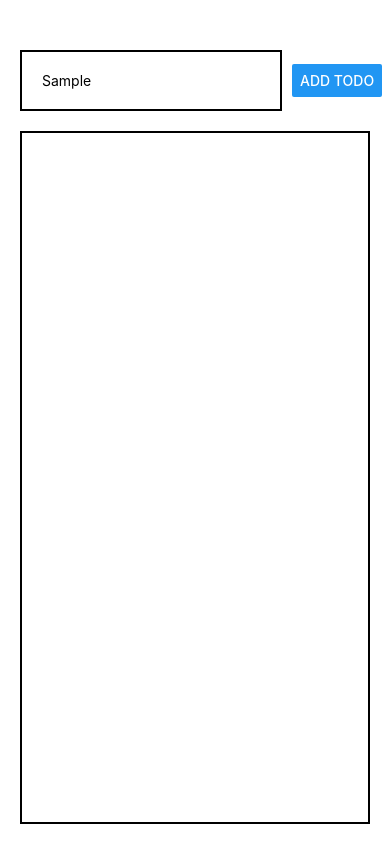
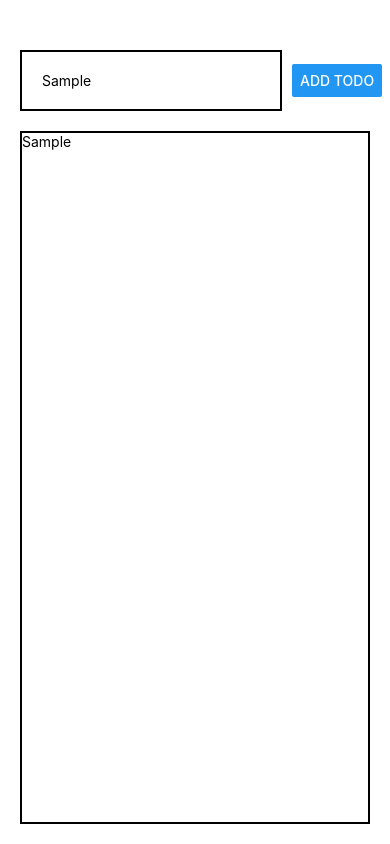
Before and after one commit to Culmid/react-native-todos, a React Native app: screen / in a window 390 px wide. Both pictures are taken after typing "Sample" into the empty fields and a click on the button "ADD TODO". Built offline with nearby package versions, Linux system fonts and the light colour scheme.

Commit message:
Displaying todos

```diff
--- a/App.js
+++ b/App.js
@@ -1,12 +1,19 @@
+import React, { useState } from "react";
 import { StyleSheet, Text, View } from "react-native";
 import Header from "./components/Header";
 import Todos from "./components/Todos";
 
 export default function App() {
+  const [todos, setTodos] = useState([]);
+
+  function onAddTodo(text) {
+    setTodos((oldState) => [...oldState, text]);
+  }
+
   return (
     <View style={styles.appContainer}>
-      <Header />
-      <Todos />
+      <Header onAddTodo={onAddTodo} />
+      <Todos todos={todos} />
     </View>
   );
 }
--- a/components/Todos/index.js
+++ b/components/Todos/index.js
@@ -1,6 +1,12 @@
-import { View } from "react-native";
+import { View, Text } from "react-native";
 import styles from "./style";
 
-export default function Todos() {
-  return <View style={styles.todosContainer}></View>;
+export default function Todos({ todos }) {
+  return (
+    <View style={styles.todosContainer}>
+      {todos.map((todo) => (
+        <Text>{todo}</Text>
+      ))}
+    </View>
+  );
 }
--- a/components/header/index.js
+++ b/components/header/index.js
@@ -1,11 +1,27 @@
+import React, { useState } from "react";
 import { View, TextInput, Button } from "react-native";
 import styles from "./style";
 
-export default function Header() {
+export default function Header({ onAddTodo }) {
+  const [todoInput, setTodoInput] = useState("");
+
+  function onTextInputChange(text) {
+    setTodoInput(text);
+  }
+
+  function onButtonPress() {
+    onAddTodo(todoInput);
+  }
+
   return (
     <View style={styles.headerContainer}>
-      <TextInput placeholder="Add todo" style={styles.todoInput} />
-      <Button title="Add todo" />
+      <TextInput
+        placeholder="Add todo"
+        style={styles.todoInput}
+        onChangeText={onTextInputChange}
+        value={todoInput}
+      />
+      <Button title="Add todo" onPress={onButtonPress} />
     </View>
   );
 }
```
